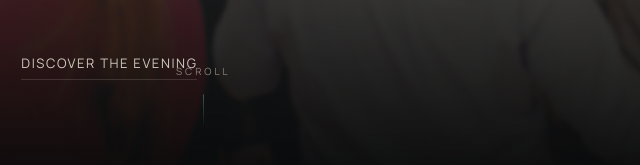
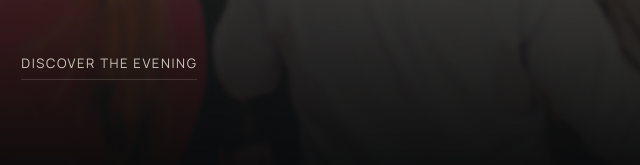
Before and after one commit to mendel-ctrl/cypshabbat, a plain HTML site: page index.html in a window 1280 px wide. Shown: the part 635-800 px from the top of the page, 464-1104 px from the left. Drawn offline with Linux system fonts and the light colour scheme.

Commit message:
Remove scroll indicator from hero

```diff
--- a/index.html
+++ b/index.html
@@ -416,7 +416,6 @@ a:focus-visible,button:focus-visible{outline:2px solid var(--teal);outline-offse
       <a href="#evening" class="text-link">Discover the Evening</a>
     </div>
   </div>
-  <div class="scroll-hint"><span>Scroll</span><span class="line"></span></div>
 </header>
 
 <!-- ============================================================
```
